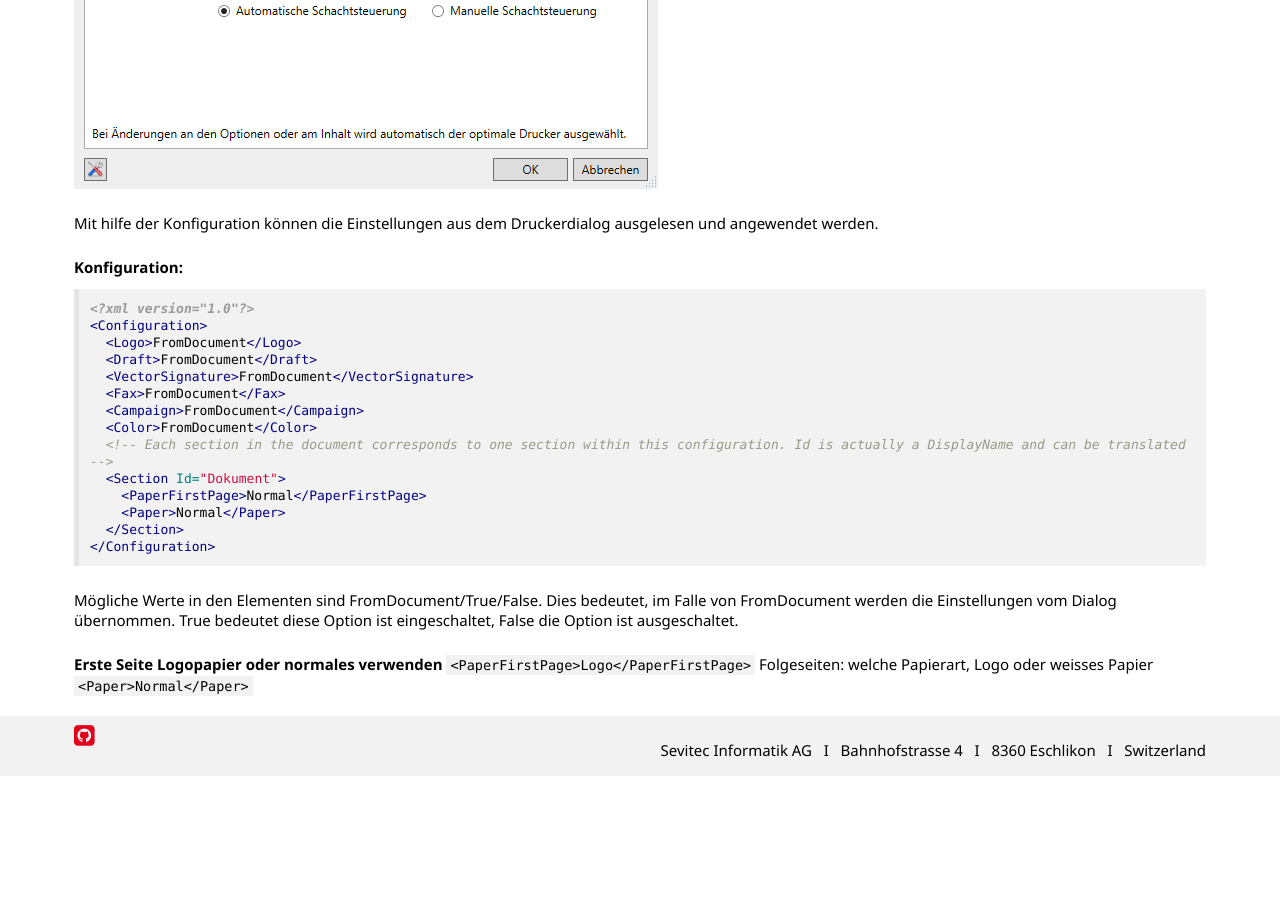
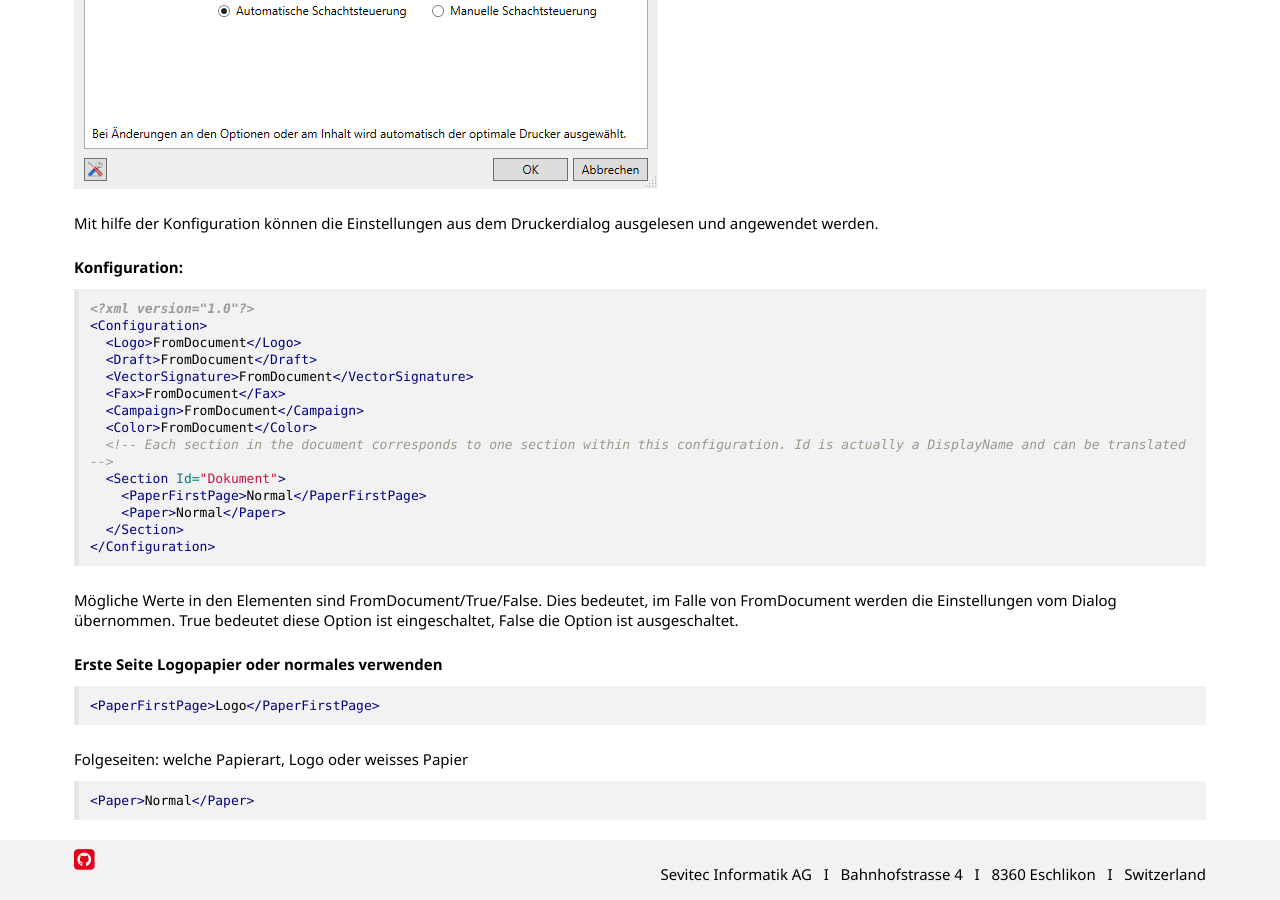
Before and after one commit to primesoft-group/oneoffixx-docs, a Jekyll site: the page built from _pages/docfunc/de/df-print.md, in a window 1280 px wide and 900 px high, scrolled down 625 px. Built offline with Jekyll 4.4.1, drawn with Linux system fonts in a browser that asks for light colours; nearby versions of some CDN libraries; some web fonts are replaced; before the commit the page ends 1401 px from its top, so only the background shows below that.

Commit message:
Textanpassunge

````diff
--- a/_pages/docfunc/de/df-print.md
+++ b/_pages/docfunc/de/df-print.md
@@ -32,6 +32,13 @@ Mit hilfe der Konfiguration können die Einstellungen aus dem Druckerdialog ausg
 Mögliche Werte in den Elementen sind FromDocument/True/False. Dies bedeutet, im Falle von FromDocument werden die Einstellungen vom Dialog übernommen. True bedeutet diese Option ist eingeschaltet, False die Option ist ausgeschaltet.
 
 **Erste Seite Logopapier oder normales verwenden**
-`<PaperFirstPage>Logo</PaperFirstPage>`
+
+```xml
+<PaperFirstPage>Logo</PaperFirstPage>
+```
+
 Folgeseiten: welche Papierart, Logo oder weisses Papier
-`<Paper>Normal</Paper>`
+
+```xml
+<Paper>Normal</Paper>
+```
````
